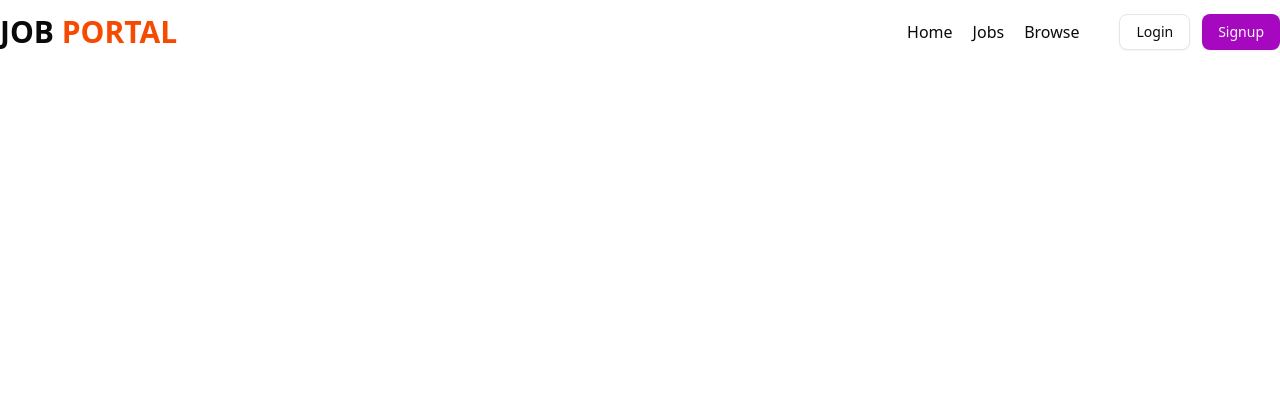
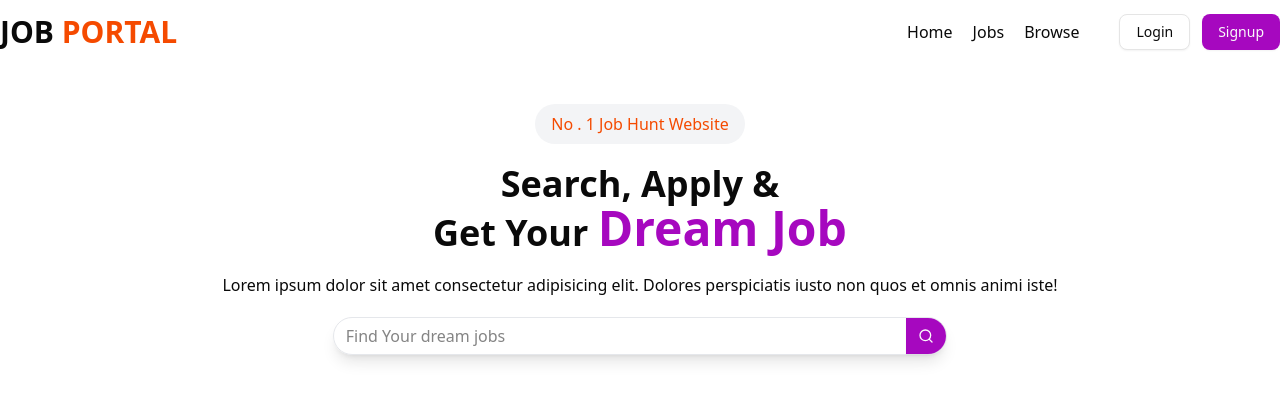
Before and after one commit to Liza172/Workify, a React (Vite) app in the folder frontend/: page / in a window 1280 px wide. Shown: the top 400 px of the page. Built offline with nearby package versions, Linux system fonts and the light colour scheme.

Commit message:
Redux set, HeroSection set.

```diff
--- a/frontend/package.json
+++ b/frontend/package.json
@@ -24,6 +24,7 @@
     "next-themes": "^0.4.6",
     "react": "^19.1.0",
     "react-dom": "^19.0.0",
+    "react-redux": "^9.2.0",
     "react-router-dom": "^7.4.1",
     "sonner": "^2.0.2",
     "tailwind-merge": "^3.0.2",
--- /dev/null
+++ b/frontend/src/components/HeroSection.jsx
@@ -0,0 +1,27 @@
+import React from 'react'
+import { Button } from './ui/button'
+import { Search } from 'lucide-react'
+
+function HeroSection() {
+  return (
+    <div className='text-center'>
+      <div className='flex flex-col gap-5 my-10'>
+          <span className='mx-auto px-4 py-2 text-center font-medium text-orange-600 rounded-full bg-gray-100'>No . 1 Job Hunt Website </span>
+          <h1 className='text-4xl font-bold'> Search, Apply & <br/>Get Your <span className='text-5xl text-[#a608bf] '>Dream Job </span></h1>
+          <p>Lorem ipsum dolor sit amet consectetur adipisicing elit. Dolores perspiciatis iusto non quos et omnis animi iste!</p>
+          <div className ='flex w-[48%] shadow-lg border border-gray-200 pl-3 rounded-full items-center gap-4 mx-auto '>
+              <input
+                type = "text"
+                placeholder='Find Your dream jobs'
+                className='ouline-none border-none w-full'
+              />
+              <Button className="rounded-r-full bg-[#a608bf]">
+                <Search className='h-5 w-5'/>
+              </Button>
+          </div>
+      </div>
+    </div>
+  )
+}
+
+export default HeroSection
--- a/frontend/src/components/Home.jsx
+++ b/frontend/src/components/Home.jsx
@@ -1,9 +1,14 @@
 import React from 'react'
 import Navbar from './shared/Navbar'
+import HeroSection from './HeroSection'
 function Home() {
   return (
     <div>
       <Navbar/>
+      <HeroSection/>
+      {/* <catagoryCarousel/>
+      <LatestJobs/>
+      <Footer/> */}
     </div>
   )
 }
--- a/frontend/src/components/auth/Login.jsx
+++ b/frontend/src/components/auth/Login.jsx
@@ -1,12 +1,16 @@
 import React, { useState } from 'react'
 import Navbar from '../shared/Navbar'
-import { Label } from '@radix-ui/react-label'
+import { Label } from '../ui/label'
 import { Input } from '../ui/input'
-import { RadioGroup } from '@radix-ui/react-radio-group'
+import { RadioGroup } from '../ui/radio-group'
 import { Button } from '../ui/button'
 import { Link, useNavigate } from 'react-router-dom'
 import axios from 'axios'
 import {USER_API_END_POINT} from '@/utils/constant.js'
+import { toast } from 'sonner'
+import { useDispatch, useSelector } from 'react-redux'
+import { setLoading } from '@/redux/authSlice'
+import { Loader, Loader2 } from 'lucide-react'
 function Login() {
   const [input, setInput] = useState({
     email:"",
@@ -17,12 +21,15 @@ function Login() {
   {
     setInput({...input, [e.target.name] : e.target.value})
   }
+  const {loading} = useSelector(store => store.auth)
   const navigate = useNavigate();
+  const dispatch = useDispatch();
   const submitHandler = async (e) =>
   {
       e.preventDefault();
       try
       {
+            dispatch(setLoading(true))
             const res = await axios.post(`${USER_API_END_POINT}/login`,input,{
             headers: {
               "Content-Type" : "application/json"
@@ -36,6 +43,8 @@ function Login() {
       }catch(error)
       {
         console.log(error);
+      }finally{
+        dispatch(setLoading(false))
       }
 
   }
@@ -91,19 +100,14 @@ function Login() {
                       <Label htmlFor="r2">Recruiter</Label>
                   </div>
               </RadioGroup>
-              <div className='flex items-center gap-3'>
-                  <Label>Profile</Label>
-                  <Input
-                      accept = "image/*"
-                      type = "file"
-                      className="cursor-pointer"
-                    />
-              </div>
 
           </div>
+
           <div className='flex justify-between'>
-              <Button type="submit" className="bg-[#a608bf]">Login</Button>
-              <span>Don't have account ? <Link to ="/signup" className="text-blue-600 text-sm">Sign Up</Link></span>
+                {
+                  loading ? <Button className="my-4"><Loader2 className='mr-2 h-4 w-4 animate-spin'/> Please Wait </Button> :  <Button type="submit" className="bg-[#a608bf]">Login</Button>
+                }
+                <span>Don't have account ? <Link to ="/signup" className="text-blue-600 text-sm">Sign Up</Link></span>
           </div>
         </form>
       </div>
--- a/frontend/src/components/auth/Signup.jsx
+++ b/frontend/src/components/auth/Signup.jsx
@@ -1,12 +1,16 @@
 import React, { useState } from 'react'
 import Navbar from '../shared/Navbar'
-import { Label } from '@radix-ui/react-label'
+import { Label } from '../ui/label'
 import { Input } from '../ui/input'
-import { RadioGroup } from '@radix-ui/react-radio-group'
+import { RadioGroup } from '../ui/radio-group'
 import { Button } from '../ui/button'
 import { Link, useNavigate } from 'react-router-dom'
 import axios from 'axios'
 import {USER_API_END_POINT} from '@/utils/constant.js'
+import { toast } from 'sonner'
+import { useDispatch, useSelector } from 'react-redux'
+import { setLoading } from '@/redux/authSlice'
+import { Loader2 } from 'lucide-react'
 function Signup() {
   const [input, setInput] = useState({
       fullname:"",
@@ -18,9 +22,11 @@ function Signup() {
     })
     const changeEventHandler = (e) =>
     {
-      setInput({...input, [e.target.name] : e.target.value})
+      setInput({...input, [e.target.name] : e.target.value});
     }
     const navigate = useNavigate();
+    const {loading} = useSelector(store => store.auth);
+    const dispatch = useDispatch();
     const changeFileHandler = (e) =>
     {
       setInput({...input,file : e.target.files?.[0]})
@@ -40,6 +46,7 @@ function Signup() {
         formData.append("file", input.file)
       }
       try{
+        dispatch(setLoading(true));
         const res = await axios.post(`${USER_API_END_POINT}/register`,formData,{
           headers: {
             "Content-Type" : "multipart/form-data"
@@ -53,6 +60,10 @@ function Signup() {
       }catch(error)
       {
         console.log(error);
+        toast.error(error.response.data.message);
+      }
+      finally{
+        dispatch(setLoading(false));
       }
     }
   return (
@@ -138,7 +149,9 @@ function Signup() {
 
           </div>
           <div className='flex justify-between'>
-              <Button type="submit" className="bg-[#a608bf]">Sign Up</Button>
+                {
+                  loading ? <Button className="my-4"><Loader2 className='mr-2 h-4 w-4 animate-spin'/> Please Wait </Button> :  <Button type="submit" className="bg-[#a608bf]">Sign Up</Button>
+                }
               <span>Already have account ? <Link to ="/login" className="text-blue-600 text-sm">Login</Link></span>
           </div>
         </form>
--- a/frontend/src/main.jsx
+++ b/frontend/src/main.jsx
@@ -3,10 +3,15 @@ import { createRoot } from 'react-dom/client'
 import './index.css'
 import App from './App.jsx'
 import { Toaster } from 'sonner'
+import { Provider } from 'react-redux'
+import store from './redux/store'
+
 
 createRoot(document.getElementById('root')).render(
   <StrictMode>
-    <App />
+    <Provider store = {store}>
+      <App />
+    </Provider>
     <Toaster/>
   </StrictMode>,
 )
--- /dev/null
+++ b/frontend/src/redux/authSlice.js
@@ -0,0 +1,15 @@
+import { createSlice } from "@reduxjs/toolkit";
+const authSlice = createSlice({
+  name : "auth",
+  initialState :{
+    loading : false,
+  },
+  reducers:{
+    setLoading :(state, action) =>
+    {
+      state.loading = action.payload;
+    }
+  }
+});
+export const {setLoading} = authSlice.actions;
+export default authSlice.reducer;
--- /dev/null
+++ b/frontend/src/redux/store.js
@@ -0,0 +1,9 @@
+import { configureStore } from "@reduxjs/toolkit";
+import authSlice from "./authSlice"
+
+const store = configureStore({
+  reducer :{
+      auth: authSlice
+  }
+});
+export default store;
```
Also changed, not shown: 1 other file (tests, documents, lock files or other folders).
